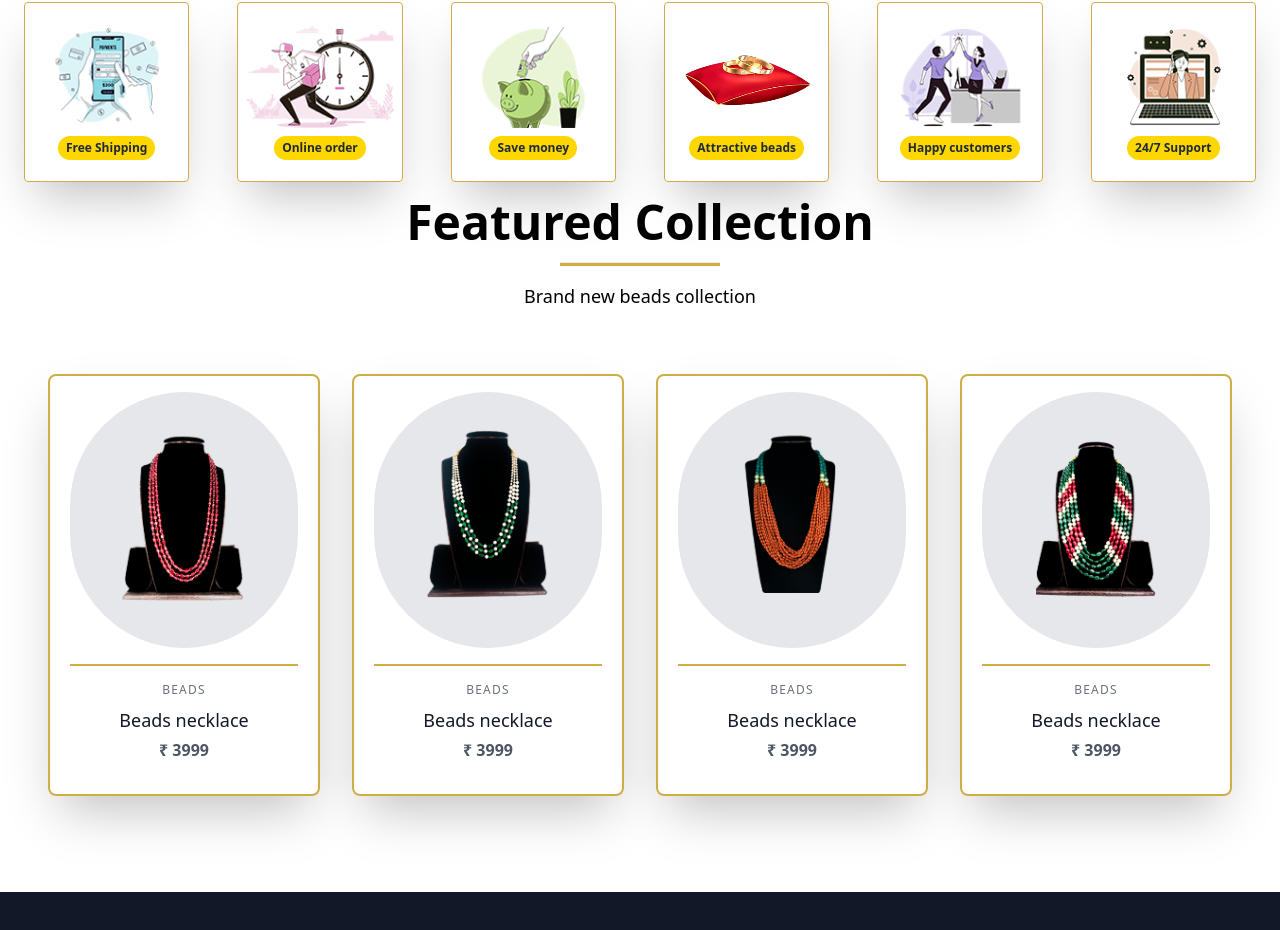
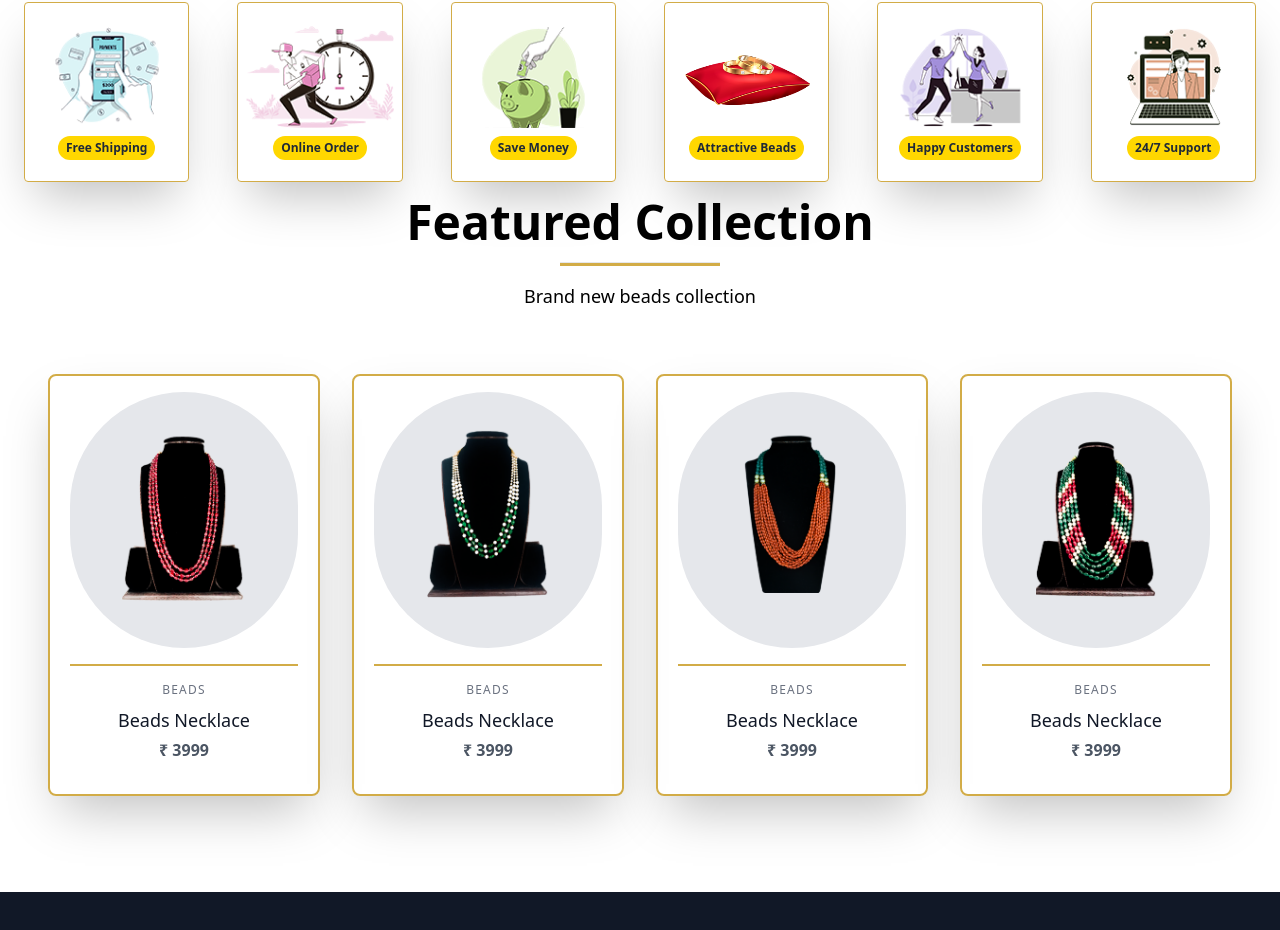
Before and after one commit to RangerCreaky/Venus-Jewellers-beads, a React (Create React App) app: page / in a window 1280 px wide. Shown: the part 750-1680 px from the top of the page. Built offline with nearby package versions, Linux system fonts and the light colour scheme.

Commit message:
added a login page

```diff
--- a/src/components/Contact.js
+++ b/src/components/Contact.js
@@ -2,7 +2,7 @@ const ContactUs = () => {
     return (
         <>
             <div className='w-full md:h-[104px] h-[180px] -z-10 bg-white'></div>
-            <div class="container px-5 py-24 justify-around items-center flex sm:flex-nowrap flex-wrap ">
+            <div class="px-5 py-24 flex justify-around items-center sm:flex-nowrap flex-wrap">
                 <div className=' flex flex-col justify-center items-center'>
                     <h2 className='text-center text-4xl font-bold text-bg-800'> Hyderabad </h2>
                     <hr className='w-28 h-1 mt-4 bg-[#D2AC47]' />
--- a/src/components/Footer.js
+++ b/src/components/Footer.js
@@ -12,7 +12,7 @@ const Footer = () => {
         <footer className="border-t-2 border-[#D2AC47] text-gray-800 body-font bg-[#FFFFF4] p-4">
 
             {/* Logo and contact */}
-            <div className="container px-[20px] py-[50px] mx-auto flex md:items-center lg:items-start md:flex-row md:flex-nowrap flex-wrap flex-col sm:flex-nowrap flex-wrap flex-col">
+            <div className="container px-[20px] py-[50px] mx-auto flex md:items-center lg:items-start md:flex-row md:flex-nowrap sm:flex-nowrap flex-wrap flex-col">
 
                 {/* Logo */}
                 <div className="w-64 flex-shrink-0 md:mx-0 mx-auto text-center md:text-left">
@@ -25,7 +25,7 @@ const Footer = () => {
                 </div>
 
                 {/* Contact and social media */}
-                <div className="flex flex flex mt-[20px] md:pl-20 -mb-10 md:mt-0 mt-10 md:text-left text-center sm:flex-nowrap flex-wrap ">
+                <div className="flex md:pl-20 -mb-10 md:mt-0 mt-10 md:text-left text-center sm:flex-nowrap flex-wrap ">
                     <div className=" px-4">
                         <nav className="list-none mb-10">
                             <li className="border-b-2 border-[#D2AC47] mb-4">
@@ -62,7 +62,7 @@ const Footer = () => {
                     {/* Social media */}
                     <div className=" px-4">
                         <nav className="list-none sm:mb-10 sm:ml-12 ">
-                            <div className="flex flex md:flex-col flex-wrap justify-center align-center">
+                            <div className="flex md:flex-col flex-wrap justify-center align-center">
                                 <li className="md:mt-0 md:flex mx-2">
                                     <a href="https://www.facebook.com/venusjewellerswarangal/" className="text-[29px] text-[#D2AC47] cursor-pointer hover:text-gray-500"><ImFacebook2 /> </a>
                                 </li>
--- /dev/null
+++ b/src/components/Login.js
@@ -0,0 +1,111 @@
+import { BsFillTelephoneFill } from "react-icons/bs";
+
+const Login = () => {
+  return (
+    <>
+      <div className="h-screen md:flex">
+        <div className="relative overflow-hidden md:flex w-1/2 bg-gradient-to-tr to-[#D2AC47] from-[#faf9f7] justify-around items-center hidden">
+          <div>
+            <img src="./images/logo/logo-full.png" alt="sample 2" classNameName="w-92 h-92"/>
+          </div>
+          <div className="absolute -bottom-32 -left-40 w-80 h-80 border-4 rounded-full border-opacity-30 border-t-8"></div>
+          <div className="absolute -bottom-40 -left-20 w-80 h-80 border-4 rounded-full border-opacity-30 border-t-8"></div>
+          <div className="absolute -top-40 -right-0 w-80 h-80 border-4 rounded-full border-opacity-30 border-t-8"></div>
+          <div className="absolute -top-20 -right-20 w-80 h-80 border-4 rounded-full border-opacity-30 border-t-8"></div>
+        </div>
+        <div className="flex md:w-1/2 justify-center py-10 items-center bg-white">
+          <form className="bg-white w-1/2">
+            <h1 className="text-[#D2AC47] font-bold text-2xl mb-1">Hello Again!</h1>
+            <p className="text-sm font-normal text-[#D2AC47] mb-7">Welcome Back</p>
+            <div className="flex items-center border-2 py-2 px-3 rounded-2xl mb-4">
+              <svg
+                xmlns="http://www.w3.org/2000/svg"
+                className="h-5 w-5 text-gray-400"
+                viewBox="0 0 20 20"
+                fill="currentColor"
+              >
+                <path
+                  fill-rule="evenodd"
+                  d="M10 9a3 3 0 100-6 3 3 0 000 6zm-7 9a7 7 0 1114 0H3z"
+                  clip-rule="evenodd"
+                />
+              </svg>
+              <input
+                className="pl-2 outline-none border-none"
+                type="text"
+                name=""
+                id=""
+                placeholder="Full Name"
+              />
+            </div>
+            <div className="flex items-center border-2 py-2 px-3 rounded-2xl mb-4">
+              <BsFillTelephoneFill className="text-gray-400"/>
+              <input
+                className="pl-2 outline-none border-none"
+                type="text"
+                name=""
+                id=""
+                placeholder="Phone Number"
+              />
+            </div>
+            <div className="flex items-center border-2 py-2 px-3 rounded-2xl mb-4">
+              <svg
+                xmlns="http://www.w3.org/2000/svg"
+                className="h-5 w-5 text-gray-400"
+                fill="none"
+                viewBox="0 0 24 24"
+                stroke="currentColor"
+              >
+                <path
+                  stroke-linecap="round"
+                  stroke-linejoin="round"
+                  stroke-width="2"
+                  d="M16 12a4 4 0 10-8 0 4 4 0 008 0zm0 0v1.5a2.5 2.5 0 005 0V12a9 9 0 10-9 9m4.5-1.206a8.959 8.959 0 01-4.5 1.207"
+                />
+              </svg>
+              <input
+                className="pl-2 outline-none border-none"
+                type="text"
+                name=""
+                id=""
+                placeholder="Email Address"
+              />
+            </div>
+            <div className="flex items-center border-2 py-2 px-3 rounded-2xl">
+              <svg
+                xmlns="http://www.w3.org/2000/svg"
+                className="h-5 w-5 text-gray-400"
+                viewBox="0 0 20 20"
+                fill="currentColor"
+              >
+                <path
+                  fill-rule="evenodd"
+                  d="M5 9V7a5 5 0 0110 0v2a2 2 0 012 2v5a2 2 0 01-2 2H5a2 2 0 01-2-2v-5a2 2 0 012-2zm8-2v2H7V7a3 3 0 016 0z"
+                  clip-rule="evenodd"
+                />
+              </svg>
+              <input
+                className="pl-2 outline-none border-none"
+                type="text"
+                name=""
+                id=""
+                placeholder="Password"
+              />
+            </div>
+            <button
+              type="submit"
+              className="block w-full bg-[#D2AC47] hover:bg-gray-600 mt-4 py-2 rounded-2xl text-gray-200 font-semibold mb-2"
+            >
+              Sign Up
+            </button>
+            <span className="text-sm ml-2 text-[#D2AC47] hover:text-gray-500 cursor-pointer">
+              Forgot Password ?
+            </span>
+          </form>
+        </div>
+      </div>
+    </>
+  );
+};
+
+export default Login;
--- a/src/utils/cards.js
+++ b/src/utils/cards.js
@@ -2,49 +2,49 @@ export const cards = [
     {
         src: "./images/cards/Beads_1.png",
         id: "Beads_1",
-        text: "Beads necklace",
+        text: "Beads Necklace",
         price: "3999"
     },
     {
         src: "./images/cards/Beads_2.png",
         id: "Beads_2",
-        text: "Beads necklace",
+        text: "Beads Necklace",
         price: "3999"
     },
     {
         src: "./images/cards/Beads_3.png",
         id: "Beads_3",
-        text: "Beads necklace",
+        text: "Beads Necklace",
         price: "3999"
     },
     {
         src: "./images/cards/Beads_4.png",
         id: "Beads_4",
-        text: "Beads necklace",
+        text: "Beads Necklace",
         price: "3999"
     },
     {
         src: "./images/cards/Beads_5.png",
         id: "Beads_5",
-        text: "Beads necklace",
+        text: "Beads Necklace",
         price: "3999"
     },
     {
         src: "./images/cards/Beads_6.png",
         id: "Beads_6",
-        text: "Beads necklace",
+        text: "Beads Necklace",
         price: "3999"
     },
     {
         src: "./images/cards/Beads_7.png",
         id: "Beads_7",
-        text: "Beads necklace",
+        text: "Beads Necklace",
         price: "3999"
     },
     {
         src: "./images/cards/Beads_8.png",
         id: "Beads_8",
-        text: "Beads necklace",
+        text: "Beads Necklace",
         price: "3999"
     },
 ]
--- a/src/utils/featured.js
+++ b/src/utils/featured.js
@@ -2,25 +2,25 @@ export const featured = [
     {
         src: "./images/cards/Beads_1.png",
         id: "Beads_1",
-        text: "Beads necklace",
+        text: "Beads Necklace",
         price: "3999"
     },
     {
         src: "./images/cards/Beads_2.png",
         id: "Beads_2",
-        text: "Beads necklace",
+        text: "Beads Necklace",
         price: "3999"
     },
     {
         src: "./images/cards/Beads_3.png",
         id: "Beads_3",
-        text: "Beads necklace",
+        text: "Beads Necklace",
         price: "3999"
     },
     {
         src: "./images/cards/Beads_4.png",
         id: "Beads_4",
-        text: "Beads necklace",
+        text: "Beads Necklace",
         price: "3999"
     }
 ]
--- a/src/utils/smallcards.js
+++ b/src/utils/smallcards.js
@@ -5,19 +5,19 @@ export const smallcards = [
     },
     {
         src: "./images/smallcards/f2.png",
-        text: "Online order"
+        text: "Online Order"
     },
     {
         src: "./images/smallcards/f3.png",
-        text: "Save money"
+        text: "Save Money"
     },
     {
         src: "./images/smallcards/f4.png",
-        text: "Attractive beads"
+        text: "Attractive Beads"
     },
     {
         src: "./images/smallcards/f5.png",
-        text: "Happy customers"
+        text: "Happy Customers"
     },
     {
         src: "./images/smallcards/f6.png",
```
Also changed, not shown: src/App.js (+24 -21 lines), src/components/Navbar.js (+60 -18 lines).
